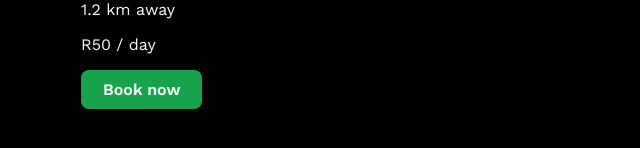
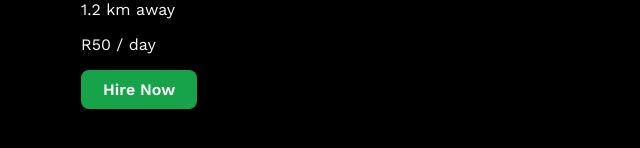
Before and after one commit to jjmolomo17-tech/easy-project, a React (Vite) app in the folder easy project/: page /items/itm_001 in a window 1280 px wide. Shown: the part 582-730 px from the top of the page, without its empty margins (95-735 px from the left). Built offline with nearby package versions, Linux system fonts and the light colour scheme.

Commit message:
items edit

```diff
--- a/easy project/src/pages/ItemDetailPage.tsx
+++ b/easy project/src/pages/ItemDetailPage.tsx
@@ -53,7 +53,7 @@ export function ItemDetailPage() {
 
             {isBookable ? (
                 <Link to={`/items/${item.id}/book`}>
-                    <button type="button">Book now</button>
+                    <button type="button">Hire Now</button>
                 </Link>
             ) : (
                 // Explains *why* booking isn't available rather than just
```
